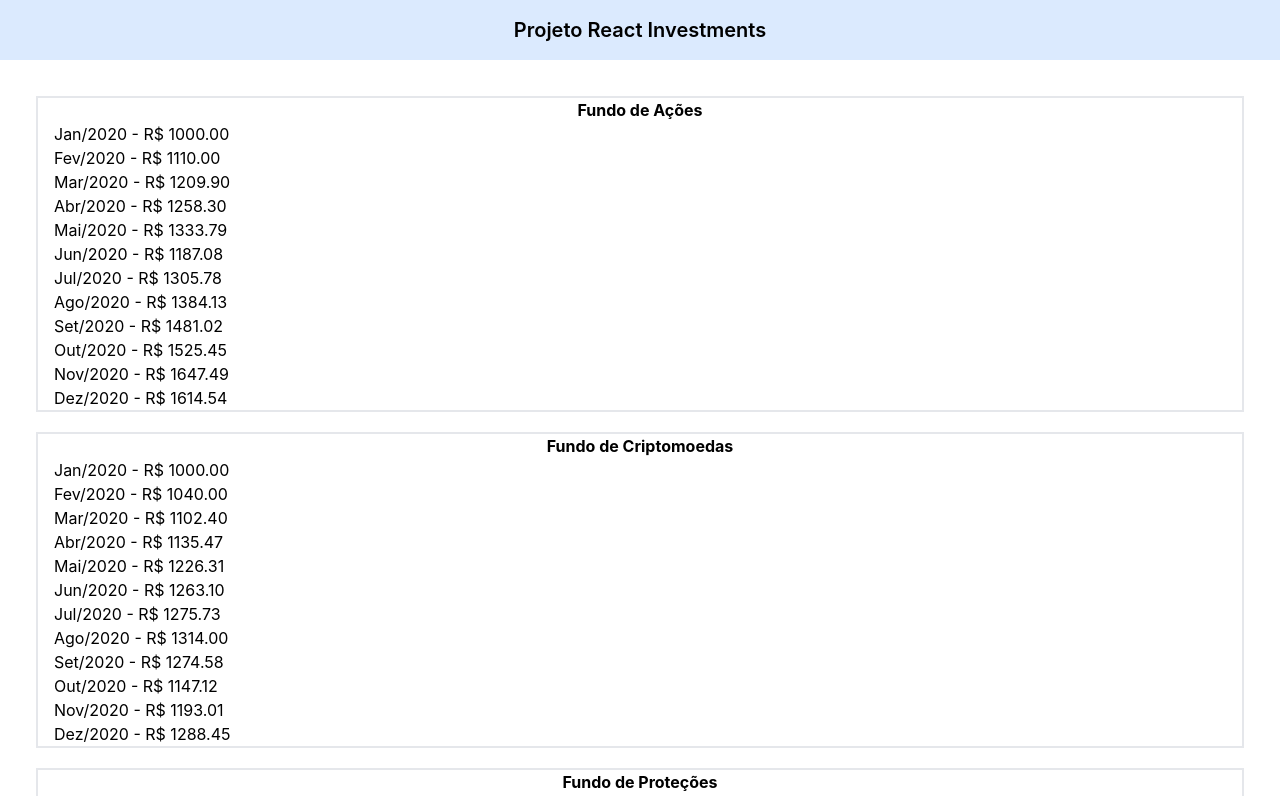
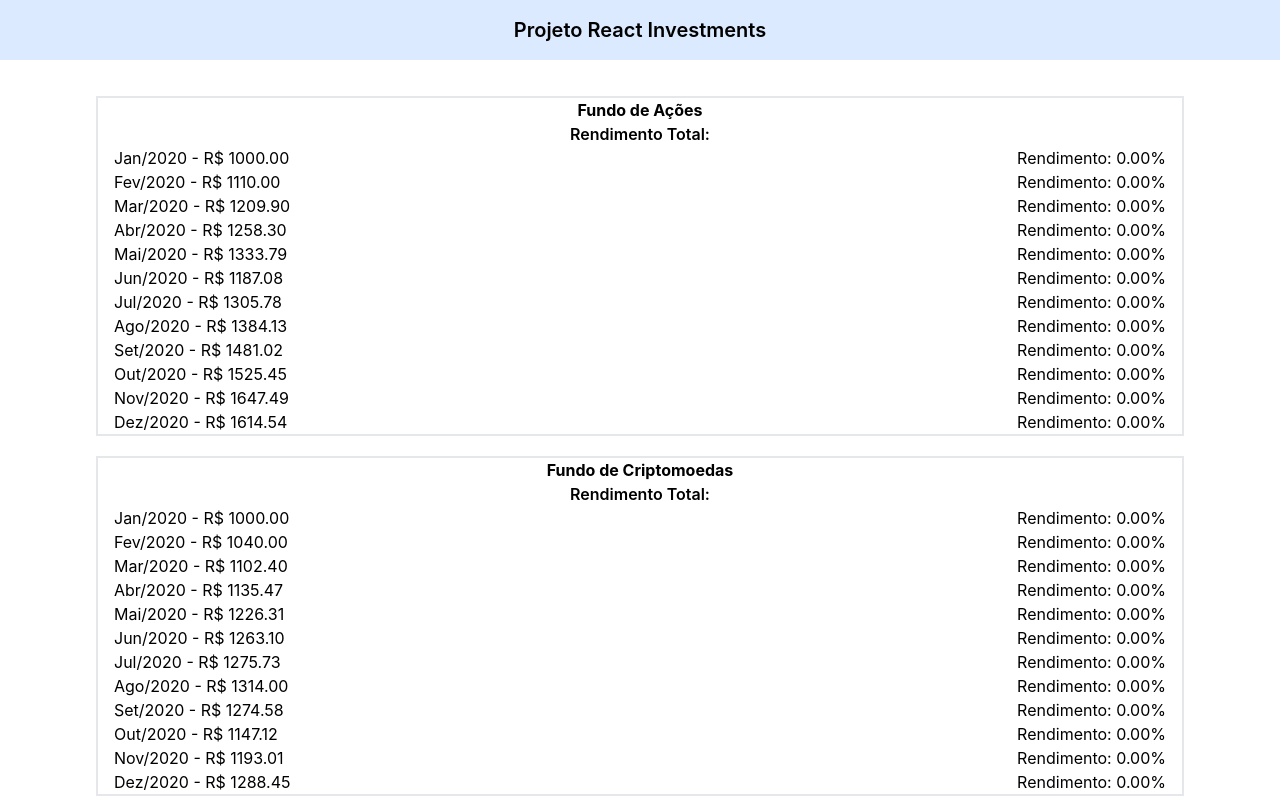
Before and after one commit to drishaolin/BootcampReact-IGTI2021-react, a React (Create React App) app: page / in a window 1280 px wide. Shown: the top 796 px of the page. Built offline with nearby package versions, Linux system fonts and the light colour scheme.

Commit message:
refactoration of investments component

```diff
--- a/src/components/Investment.jsx
+++ b/src/components/Investment.jsx
@@ -1,14 +1,21 @@
 import React from "react";
 
-export default function Investment({children: invReport}) {
+export default function Investment({ children: invReport, rentability = 0 }) {
+  const { month, year, value } = invReport;
+  const monthsNames = ["Jan", "Fev", "Mar", "Abr", "Mai", "Jun", "Jul", "Ago", "Set", "Out", "Nov", "Dez"];
+  const currentMonth = monthsNames[month - 1];
 
-    const {month, year, value} = invReport;
-    const monthsNames = ["Jan", "Fev", "Mar", "Abr", "Mai", "Jun", "Jul", "Ago", "Set", "Out", "Nov", "Dez"];
-    const currentMonth = monthsNames[month-1];
-    return (
+  // function rentability (v1, v2) {
+  //   return (v2 - v1) * 100 / v1;
+  // }
+
+  return (
     <div className="px-4">
       <ul>
-        <li>{`${currentMonth}/${year} - R$ ${value.toFixed(2)}`}</li>
+        <li className="flex flex-row">
+          <span className="flex-1">{`${currentMonth}/${year} - R$ ${value.toFixed(2)}`}</span>
+          <span>{`Rendimento: ${rentability.toFixed(2)}%`}</span>
+        </li>
       </ul>
     </div>
   );
--- a/src/components/Investments.jsx
+++ b/src/components/Investments.jsx
@@ -2,13 +2,12 @@ import React from "react";
 //import { investments } from "../data/investments";
 //import {reports} from "../data/reports";
 
-export default function Investments({ children: investmentList }) {
+export default function Investments({children}) {
 
-    const {description} = investmentList;
+   // const {description} = investmentList;
   return (
-    <div className="font-bold text-center">
-      <h1>{description}</h1>
-
+    <div className="border-2 mx-20 my-5">
+     {children}
     </div>
   );
 }
--- a/src/pages/InvestmentsPage.jsx
+++ b/src/pages/InvestmentsPage.jsx
@@ -1,39 +1,42 @@
-import React from 'react'
-import Header from "../components/Header"
-import Investment from '../components/Investment';
-import Investments from '../components/Investments'
-import Main from "../components/Main"
+import React from "react";
+import Header from "../components/Header";
+import Investment from "../components/Investment";
+import Investments from "../components/Investments";
+import Main from "../components/Main";
 
 import { investments } from "../data/investments";
-import {reports} from "../data/reports";
-
-
-
+import { reports } from "../data/reports";
 
 export default function InvestmentsPage() {
-
+  // function rentability (v1, v2) {
+  //   return (v2 - v1) * 100 / v1;
+  // }
 
   return (
     <div>
       <Header>Projeto React Investments</Header>
 
       <Main>
+        {investments.map((inv) => {
+          let filteredReports = reports.filter((rep) => rep.investmentId === inv.id).sort((a, b) => a.month - b.month);
+          console.log(filteredReports);
 
-      {investments.map((inv) => {
-         let filteredReports = reports.filter(rep => rep.investmentId === inv.id).sort((a, b)=> a.month - b.month);
 
           return (
-             <div key={inv.id} className="border-2 m-5">
-          <Investments>{inv}</Investments>
-          {filteredReports.map(fRep => <Investment key={fRep.id}>{fRep}</Investment>)}
-
-
+            <Investments key={inv.id}>
+              <div>
+                <h1 className="font-bold text-center">{inv.description}</h1>
+                <h2 className="font-semibold text-center">Rendimento Total: </h2>
+                {filteredReports.map((fRep) => (
+                  <Investment key={fRep.id} rentability={0}>
+                    {fRep}
+                  </Investment>
+                ))}
+              </div>
+            </Investments>
+          );
+        })}
+      </Main>
     </div>
   );
-     })}
-
-
-      </Main>
-        </div>
-    )
 }
```
Lines whose indentation alone changed are shown as unchanged.
